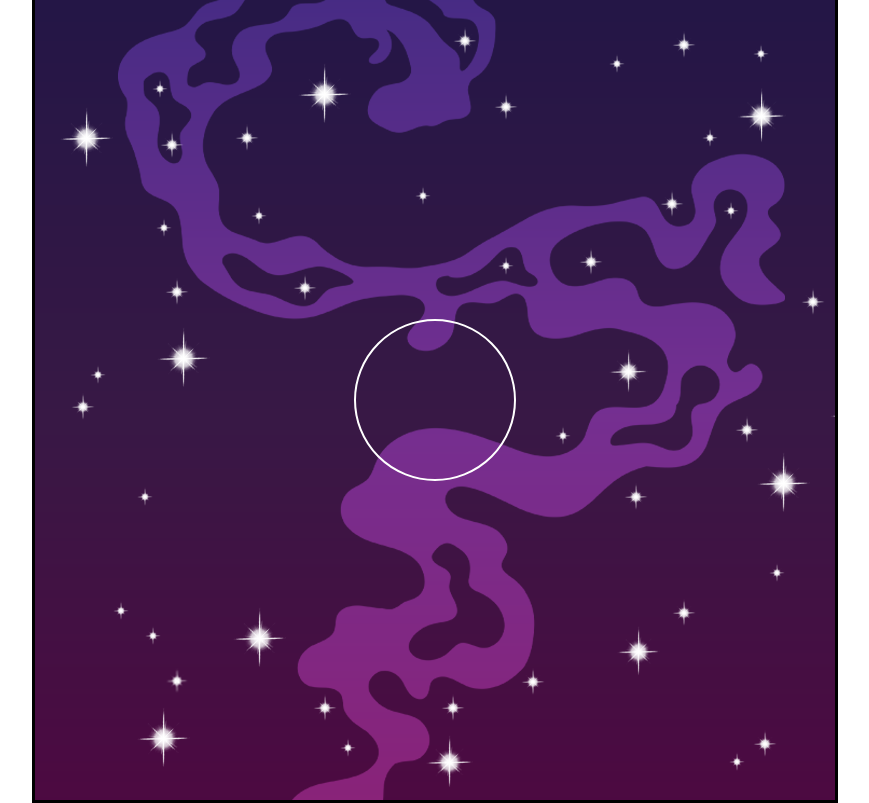
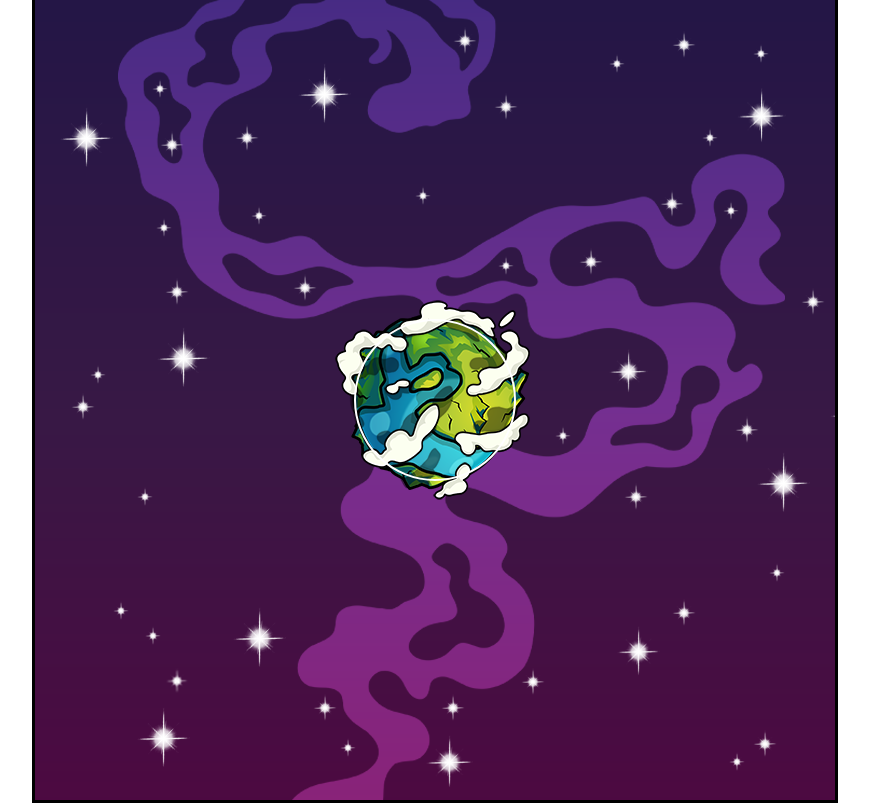
Before and after one commit to DDeShon/js-planetary-defense, a plain HTML site: page index.html in a window 1280 px wide. Shown: the whole page, without its empty margins (205-1074 px from the left). Drawn offline with Linux system fonts and the light colour scheme.

Commit message:
working on planet class

```diff
--- a/index.html
+++ b/index.html
@@ -9,5 +9,8 @@
   </head>
   <body>
     <canvas id="canvas1"></canvas>
+    <div class="hidden">
+      <img src="media/planet.png" id="planet" />
+    </div>
   </body>
 </html>
--- a/script.js
+++ b/script.js
@@ -1,12 +1,14 @@
 class Planet {
   constructor(game) {
     this.game = game;
-    this.x = 400;
-    this.y = 400;
+    this.x = this.game.width * 0.5;
+    this.y = this.game.height * 0.5;
     this.radius = 80;
+    this.image = document.getElementById("planet");
   }
 
   draw(context) {
+    context.drawImage(this.image, this.x - 100, this.y - 100);
     context.beginPath();
     context.arc(this.x, this.y, this.radius, 0, Math.PI * 2);
     context.stroke();
--- a/style.css
+++ b/style.css
@@ -6,3 +6,7 @@
     left: 50%;
     transform: translate(-50%, -50%);
 }
+
+.hidden {
+    display: none;
+}
```
Also changed, not shown: media/planet.png (added).
